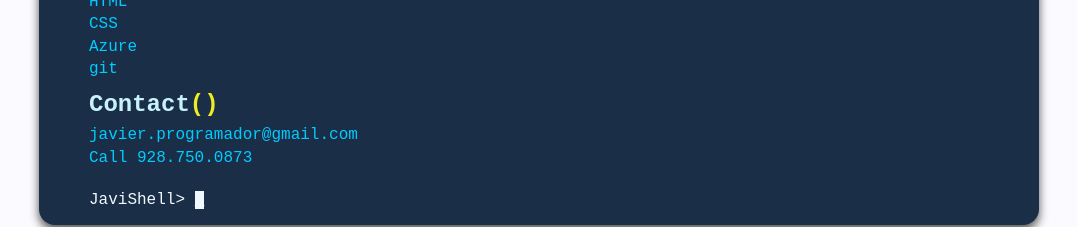
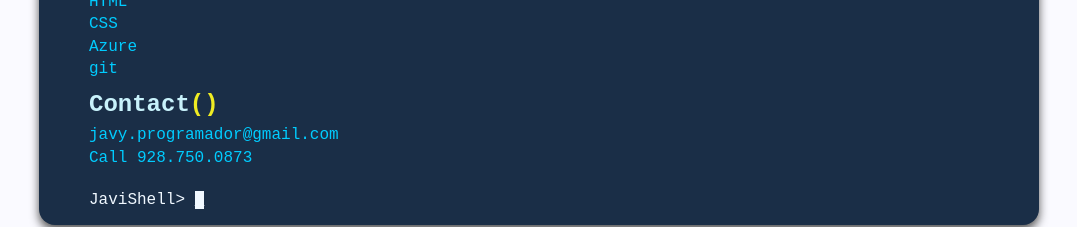
Before and after one commit to veralece/JavierPenaloza-Portfolio, a Vue app: page / in a window 1280 px wide. Shown: the part 900-1127 px from the top of the page, without its empty margins (101-1178 px from the left). Built offline with nearby package versions, Linux system fonts and the light colour scheme.

Commit message:
Fixed email typo

```diff
--- a/src/pages/Home.vue
+++ b/src/pages/Home.vue
@@ -49,7 +49,7 @@ onMounted(() => {
             </ul>
             <h2><span class="func-name">Contact</span><span class="code">()</span></h2>
             <ul>
-                <li><a href="mailto:javier.programador@gmail.com">javier.programador@gmail.com</a></li>
+                <li><a href="mailto:javy.programador@gmail.com">javy.programador@gmail.com</a></li>
                 <li><a href="tel:+19287500873">Call 928.750.0873</a></li>
             </ul>
             <div aria-hidden="true">JaviShell> </div>
```
